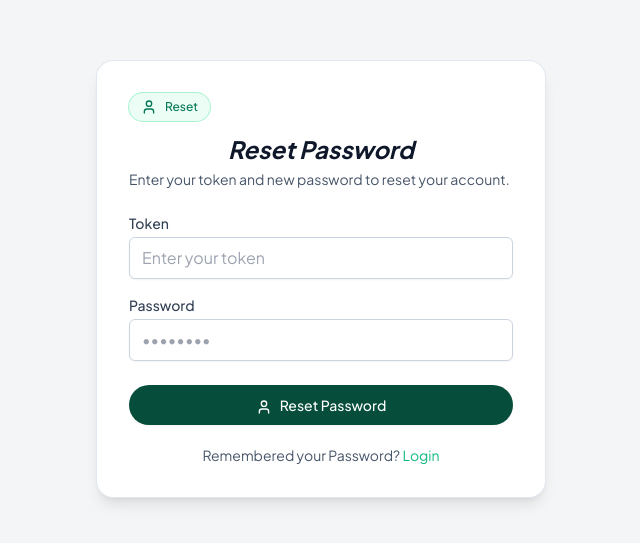
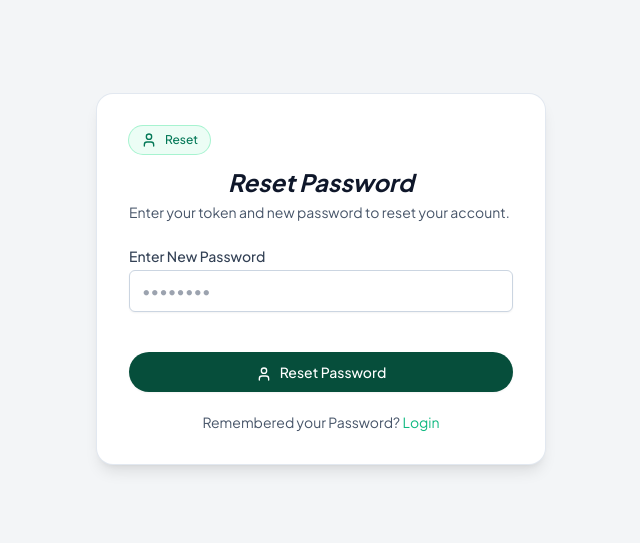
Before and after one commit to Kesther04/billing-invoice_ai_software, a React (Vite) app in the folder client/: page /auth/reset-password in a window 1280 px wide. Shown: the part 121-664 px from the top of the page, without its empty margins (319-959 px from the left). Built offline with nearby package versions, Linux system fonts and the light colour scheme; no server answers.

Commit message:
email service updated

```diff
--- a/client/src/modules/auth/pages/ResetPassword.tsx
+++ b/client/src/modules/auth/pages/ResetPassword.tsx
@@ -14,7 +14,9 @@ import { useResetPassword } from "../hooks/useReset";
 export const ResetPassword: React.FC = () => {
   const { dark } = useTheme();
   const { resetPassword, isLoading, error } = useResetPassword();
-  const [form,setForm] = useState({ token: "", newPassword: "" });
+  const urlParams = new URLSearchParams(window.location.search);
+  const urlToken = urlParams.get("token");
+  const [form,setForm] = useState({ token: urlToken || "", newPassword: "" });
   const { token, newPassword } = form;
   const handleSubmit = async (e: React.FormEvent) => {
     e.preventDefault();
@@ -66,16 +68,16 @@ export const ResetPassword: React.FC = () => {
                         {error}
                       </p>
                     )}
-                  <Input
+                  {/* <Input
                     label="Token"
                     type="text"
                     value={token}
                     onChange={(e) => setForm({...form, token: e.target.value})}
                     placeholder="Enter your token"
                     dark={dark}
-                  />
+                  /> */}
                   <Input
-                    label="Password"
+                    label="Enter New Password"
                     type="password"
                     value={newPassword}
                     onChange={(e) => setForm({...form, newPassword: e.target.value})}
```
